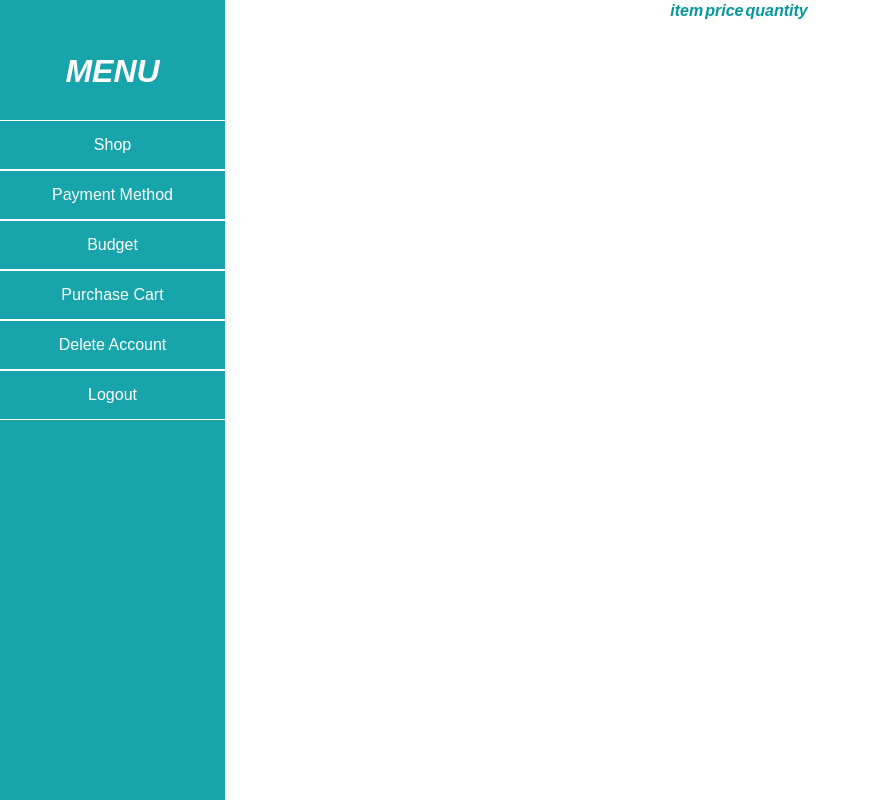
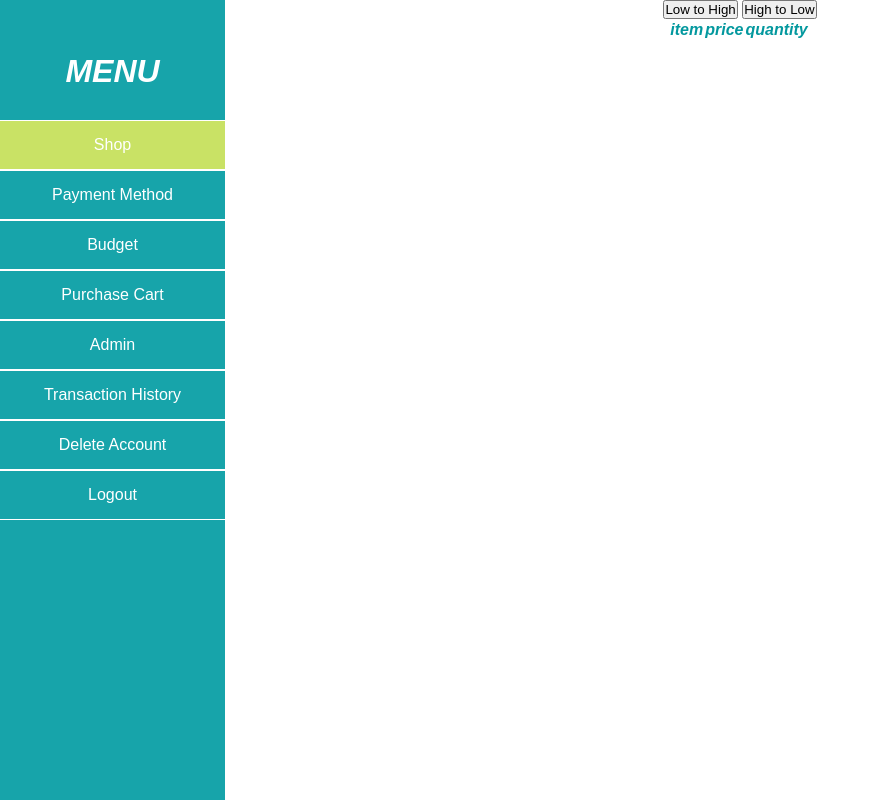
Before and after one commit to allygilbert/cs348-savemywallet, a Flask app: page /shop in a window 1280 px wide. Shown: the whole page, without its empty margins (0-880 px from the left). Run offline with Flask 2, Linux system fonts and the light colour scheme; data that the repository does not hold is empty.

Commit message:
Tried adding add message for cart but failed

```diff
--- a/src/app.py
+++ b/src/app.py
@@ -154,11 +154,14 @@ def purchase():
                                     <div class="sidebar">
                                         <h1>Menu</h1>
                                         <ul>
-                                            <li><a href="{{url_for('shop')}}">Shop</a></li>
-                                            <li><a href="{{url_for('paymentmethod')}}">Payment Method</a></li>
-                                            <li class="active"><a href="{{url_for('purchase')}}">Purchase Cart</a></li>
-                                            <li><a href="{{url_for('delete')}}">Delete Account</a></li>
-                                            <li><a href="{{url_for('logout')}}">Logout</a></li>
+                                             <li><a href="{{url_for('shop')}}">Shop</a></li>
+                <li><a href="{{url_for('paymentmethod')}}">Payment Method</a></li>
+                <li><a href="{{url_for('budget')}}">Budget</a></li>
+                <li class="active"><a href="{{url_for('purchase')}}">Purchase Cart</a></li>
+                <li><a href="{{url_for('admin')}}">Admin</a></li>
+                <li><a href="{{url_for('transaction_history')}}">Transaction History</a></li>
+                <li><a href="{{url_for('delete')}}">Delete Account</a></li>
+                <li><a href="{{url_for('logout')}}">Logout</a></li>
                                         </ul>
                                     </div>
                                     <div class="content" align="center">
@@ -329,10 +332,12 @@ def showCart():
                                     <div class="sidebar">
                                         <h1>Menu</h1>
                                        <ul>
-                    <li><a href="{{url_for('shop')}}">Shop</a></li>
+             <li><a href="{{url_for('shop')}}">Shop</a></li>
                 <li><a href="{{url_for('paymentmethod')}}">Payment Method</a></li>
                 <li><a href="{{url_for('budget')}}">Budget</a></li>
-                <li><a href="{{url_for('purchase')}}">Purchase Cart</a></li>
+                <li class="active"><a href="{{url_for('purchase')}}">Purchase Cart</a></li>
+                <li><a href="{{url_for('admin')}}">Admin</a></li>
+                <li><a href="{{url_for('transaction_history')}}">Transaction History</a></li>
                 <li><a href="{{url_for('delete')}}">Delete Account</a></li>
                 <li><a href="{{url_for('logout')}}">Logout</a></li>
                 </ul>
@@ -468,6 +473,91 @@ def transferCart(transactionID):
 
     cursor.close()
 
+def showShop(isHighToLow, msg):
+    print("msg")
+    print(msg)
+    cursor = cnx.cursor(buffered=True)
+    getItems = ""
+    if(isHighToLow):
+        getItems = "SELECT item_id, name, price FROM item ORDER BY price DESC"
+    else:
+        getItems = "SELECT item_id, name, price FROM item ORDER BY price ASC"
+
+    htmlprologue = '''<html lang="en">
+    <head>
+        <title> payment </title>
+        <link rel="stylesheet" href="../static/style.css">
+    </head>
+    <body>
+        <div class="one">
+            <div class="sidebar">
+                <h1>Menu</h1>
+                <ul>
+               <li class="active"><a href="{{url_for('shop')}}">Shop</a></li>
+                <li><a href="{{url_for('paymentmethod')}}">Payment Method</a></li>
+                <li><a href="{{url_for('budget')}}">Budget</a></li>
+                <li><a href="{{url_for('purchase')}}">Purchase Cart</a></li>
+                <li><a href="{{url_for('admin')}}">Admin</a></li>
+                <li><a href="{{url_for('transaction_history')}}">Transaction History</a></li>
+                <li><a href="{{url_for('delete')}}">Delete Account</a></li>
+                <li><a href="{{url_for('logout')}}">Logout</a></li>
+                </ul>
+            </div>
+            <div class="content" align="center">
+            <h1>{{msg}}</h1>
+            <form action="{{ url_for('shop')}}" method="post" autocomplete="off">
+            <input type="submit" class "btn" value="Low to High" name="Low to High">
+                <input type="submit" class "btn" value="High to Low" name="High to Low">
+                </form>
+    '''
+    cursor.execute(getItems)
+    carttable = "<table><tr class='worddark'><td>item</td><td>price</td><td>quantity<td></tr>"
+    for (item_id, name, price) in cursor:
+        print(item_id)
+        print(name)
+        print(price)
+
+
+        carttable += '''<tr> <form action="{{ url_for('shop')}}" method="post" autocomplete="off"><td>%s</td>''' % name
+        carttable += "<td>%s</td>" % price
+
+        #carttable += '''<td><label for="%s">%s</p> '''
+        carttable += '''          <input type="hidden" name="item_name" value="%s"></td>''' % name
+        carttable += '''
+                    <td>
+                        <select name="quantity">
+                        <option value="1">1</option>
+                        <option value="2">2</option>
+                        <option value="3">3</option>
+                        <option value="4">4</option>
+                        <option value="5">5</option>
+                        <option value="6">6</option>
+                        <option value="7">7</option>
+                        <option value="8">8</option>
+                        <option value="9">9</option>
+                        <option value="10">10</option>
+                        </select>
+
+                        <input type="submit" class="btn" value="Add">
+                        </td></tr></form>
+
+                '''
+
+    cursor.close()
+    carttable += "</table></br>"
+
+    htmlepilogue = '''</div>
+
+    </div>
+</body>
+</html>'''
+    f = open("templates/shop.html", "w")
+    f.write(htmlprologue)
+    f.write(carttable)
+    f.write(htmlepilogue)
+    f.close()
+
+
 # registers a new user and inserts data into database
 @app.route('/register', methods=['GET', 'POST'])
 def register():
@@ -499,181 +589,83 @@ def register():
 
 @app.route('/shop', methods=['GET', 'POST'])
 def shop():
+    msg = ''
     print("in shop")
     if request.method == 'GET':
-        cursor = cnx.cursor(buffered=True)
+       showShop(0, msg)
+       print(request.form)
+    if request.method == 'POST':
+        print("POST")
+        if "High to Low" in request.form:
+            #high to low
+            print("HIGH")
+            showShop(1, msg)
+        if "Low to High" in request.form:
+            print("LOW")
 
-        getItems = "SELECT item_id, name, price FROM item"
+            showShop(0, msg)
+        if "Add" in request.form:
+            print("post:")
+            cursor = cnx.cursor(buffered=True)
+            print("after cursor")
+            username = session['username']
+            print("after requesting username")
 
-        htmlprologue = '''<html lang="en">
-        <head>
-            <title> payment </title>
-            <link rel="stylesheet" href="../static/style.css">
-        </head>
-        <body>
-            <div class="one">
-                <div class="sidebar">
-                    <h1>Menu</h1>
-                    <ul>
-                        <li><a href="{{url_for('shop')}}">Shop</a></li>
-                        <li><a href="{{url_for('paymentmethod')}}">Payment Method</a></li>
-                        <li><a href="{{url_for('budget')}}">Budget</a></li>
-                        <li><a href="{{url_for('purchase')}}">Purchase Cart</a></li>
-                        <li><a href="{{url_for('delete')}}">Delete Account</a></li>
-                        <li><a href="{{url_for('logout')}}">Logout</a></li>
-                    </ul>
-                </div>
-                <div class="content" align="center">
-        '''
-        cursor.execute(getItems)
-        carttable = "<table><tr class='worddark'><td>item</td><td>price</td><td>quantity<td></tr>"
-        for (item_id, name, price) in cursor:
-            print(item_id)
+            name = request.form['item_name']
+            print("after requesting item_name")
+
+            quantity = request.form['quantity']
+            print("after requesting quantity")
+
+            print("after requesting form elements")
+            findPrice = "SELECT price FROM item WHERE name = %s"
+            cursor.execute(findPrice, (name,))
+            print("after first query execution")
+
+            price = cursor.fetchone()
+            print("name:")
             print(name)
-            print(price)
+            print(quantity)
+            print(findPrice)
+            print("Adding item to cart")
+            findItemId = "SELECT item_id FROM item WHERE item.name = %s"
+            cursor.execute(findItemId, (name,))
+            item_id = cursor.fetchone()
+            print("item_id:")
+            print(item_id[0])
+        # print(username)
+            findItem = "SELECT item_id FROM shopping_cart where username= %s AND item_id = %s"
+            cursor.execute(findItem, (username, item_id[0]))
+            it = cursor.fetchone()
+            print("it: ")
+            print(it)
+            msg = 'Added item'
+            if(it is None):
+                print("item isnt in shopping cart")
+                addToShoppingCart = "INSERT INTO shopping_cart VALUES(%s,%s,%s)"
+                cursor.execute(addToShoppingCart,
+                            (item_id[0], username, quantity,))
 
+            else:
+                print("item is in shopping cart")
 
-            carttable += '''<tr> <form action="{{ url_for('shop')}}" method="post" autocomplete="off"><td>%s</td>''' % name
-            carttable += "<td>%s</td>" % price
+                item = cursor.fetchone()
+                getQuantity = "SELECT quantity FROM shopping_cart WHERE item_id = %s AND username = %s"
+                cursor.execute(getQuantity, (item_id[0], username,))
+                quantity = cursor.fetchone()
+                print(quantity[0])
+                updateQuantity = "UPDATE shopping_cart SET quantity=%s WHERE item_id = %s AND username = %s"
+                cursor.execute(
+                    updateQuantity, (quantity[0]+1, item_id[0], username, ))
+            print("msg")
 
-            #carttable += '''<td><label for="%s">%s</p> '''
-            carttable += '''          <input type="hidden" name="item_name" value="%s"></td>''' % name
-            carttable += '''
-                        <td>
-                            <select name="quantity">
-                            <option value="1">1</option>
-                            <option value="2">2</option>
-                            <option value="3">3</option>
-                            <option value="4">4</option>
-                            <option value="5">5</option>
-                            <option value="6">6</option>
-                            <option value="7">7</option>
-                            <option value="8">8</option>
-                            <option value="9">9</option>
-                            <option value="10">10</option>
-                            </select>
-
-                            <input type="submit" class="btn" value="Add">
-                         </td></tr></form>
-
-                    '''
-
-        cursor.close()
-        carttable += "</table></br>"
-
-        htmlepilogue = '''</div>
-
-        </div>
-    </body>
-</html>'''
-        f = open("templates/shop.html", "w")
-        f.write(htmlprologue)
-        f.write(carttable)
-        f.write(htmlepilogue)
-        f.close()
-
-    if request.method == 'POST':
-        print("post:")
-        cursor = cnx.cursor(buffered=True)
-        print("after cursor")
-        username = session['username']
-        print("after requesting username")
-
-        name = request.form['item_name']
-        print("after requesting item_name")
-
-        quantity = request.form['quantity']
-        print("after requesting quantity")
-
-        print("after requesting form elements")
-        findPrice = "SELECT price FROM item WHERE name = %s"
-        cursor.execute(findPrice, (name,))
-        print("after first query execution")
-
-        price = cursor.fetchone()
-        print("name:")
-        print(name)
-        print(quantity)
-        print(findPrice)
-        print("Adding item to cart")
-        findItemId = "SELECT item_id FROM item WHERE item.name = %s"
-        cursor.execute(findItemId, (name,))
-        item_id = cursor.fetchone()
-        print("item_id:")
-        print(item_id[0])
-       # print(username)
-        findItem = "SELECT item_id FROM shopping_cart where username= %s AND item_id = %s"
-        cursor.execute(findItem, (username, item_id[0]))
-        it = cursor.fetchone()
-        print("it: ")
-        print(it)
-
-        if(it is None):
-            print("item isnt in shopping cart")
-            addToShoppingCart = "INSERT INTO shopping_cart VALUES(%s,%s,%s)"
-            cursor.execute(addToShoppingCart,
-                           (item_id[0], username, quantity,))
-        else:
-            print("item is in shopping cart")
-
-            item = cursor.fetchone()
-            getQuantity = "SELECT quantity FROM shopping_cart WHERE item_id = %s AND username = %s"
-            cursor.execute(getQuantity, (item_id[0], username,))
-            quantity = cursor.fetchone()
-            print(quantity[0])
-            updateQuantity = "UPDATE shopping_cart SET quantity=%s WHERE item_id = %s AND username = %s"
-            cursor.execute(
-                updateQuantity, (quantity[0]+1, item_id[0], username, ))
-        cnx.commit()
-        cursor.close()
+            print(msg)
+            cnx.commit()
+            cursor.close()
        # addToShoppingCart = "INSERT INTO shopping_cart VALUES(%s,%s,%s)"
         #cursor.execute(addToShoppingCart, (item_id[0], username, quantity,))
         #cursor = cnx.cursor(buffered = True)
-    return render_template('shop.html')
-
-
-@app.route('/shopping_cart', methods=['GET', 'POST'])
-def shopping_cart():
-    print("IN SHOPPING CART WOHOO")
-    hello = "<h1> WHASSUPPPPPP </h1>"
-    f = open("shopping_cart.html", "w")
-    f.write(hello)
-
-    username = session['username']
-    if request.method == 'POST':
-        cursor = cnx.cursor(buffered=True)
-        findItemId = "SELECT item_id FROM item WHERE item.name = %s"
-        cursor.execute(findItemId, (name,))
-        item_id = cursor.fetchone()
-        # print(request.form.get("Remove"))
-        if 'Remove' in request.form:
-            print("REMOVE")
-            print("after username")
-            print(request.form)
-            name = request.form['item_name']
-            print("item_id:")
-            print(item_id[0])
-
-          #  deleteItem = 'DELETE FROM shopping_cart WHERE item_id = %s AND username=%s'
-           # cursor.execute(deleteItem, (item_id[0], username,))
-        elif 'Change Quantity' in request.form:
-            print("CHANGE QUANTITY")
-            getQuantity = "SELECT quantity FROM shopping_cart WHERE item_id = %s AND username = %s"
-            cursor.execute(getQuantity, (item_id[0], username,))
-            quantity = cursor.fetchone()
-            print(quantity[0])
-            updateQuantity = "UPDATE shopping_cart SET quantity=%s WHERE item_id = %s AND username = %s"
-            cursor.execute(
-                updateQuantity, (quantity[0]+1, item_id[0], username, ))
-
-        cursor = cnx.cursor(buffered=True)
-        findBudget = "SELECT monthly_budget FROM user WHERE username= %s"
-        cursor.execute(findBudget, (username,))
-        budget = cursor.fetchone()
-        print(budget[0])
-        findItemsIds = "SELECT item_id FROM shopping_cart WHERE username= %s"
-        itemsIds = cursor.fetchall()
-    return render_template('shopping_cart.html')
+    return render_template('shop.html', msg=msg)
 
 
 def cart_total():
@@ -754,11 +746,14 @@ def transaction_history():
                                     <div class="sidebar">
                                         <h1>Menu</h1>
                                         <ul>
-                                            <li><a href="{{url_for('shop')}}">Shop</a></li>
-                                            <li><a href="{{url_for('paymentmethod')}}">Payment Method</a></li>
-                                            <li class="active"><a href="{{url_for('purchase')}}">Purchase Cart</a></li>
-                                            <li><a href="{{url_for('delete')}}">Delete Account</a></li>
-                                            <li><a href="{{url_for('logout')}}">Logout</a></li>
+                                           <li><a href="{{url_for('shop')}}">Shop</a></li>
+                <li><a href="{{url_for('paymentmethod')}}">Payment Method</a></li>
+                <li><a href="{{url_for('budget')}}">Budget</a></li>
+                <li><a href="{{url_for('purchase')}}">Purchase Cart</a></li>
+                <li><a href="{{url_for('admin')}}">Admin</a></li>
+                <li class="active"><a href="{{url_for('transaction_history')}}">Transaction History</a></li>
+                <li><a href="{{url_for('delete')}}">Delete Account</a></li>
+                <li><a href="{{url_for('logout')}}">Logout</a></li>
                                         </ul>
                                     </div>
                                     <div class="content" align="center">
@@ -804,13 +799,15 @@ def admin():
                                     <div class="one">
                                         <div class="sidebar">
                                             <h1>Menu</h1>
-                                        <ul>
-                        <li><a href="{{url_for('shop')}}">Shop</a></li>
-                    <li><a href="{{url_for('paymentmethod')}}">Payment Method</a></li>
-                    <li><a href="{{url_for('budget')}}">Budget</a></li>
-                    <li><a href="{{url_for('purchase')}}">Purchase Cart</a></li>
-                    <li><a href="{{url_for('delete')}}">Delete Account</a></li>
-                    <li><a href="{{url_for('logout')}}">Logout</a></li>
+                    <ul>
+                     <li><a href="{{url_for('shop')}}">Shop</a></li>
+                <li><a href="{{url_for('paymentmethod')}}">Payment Method</a></li>
+                <li><a href="{{url_for('budget')}}">Budget</a></li>
+                <li><a href="{{url_for('purchase')}}">Purchase Cart</a></li>
+                <li class="active"><a href="{{url_for('admin')}}">Admin</a></li>
+                <li><a href="{{url_for('transaction_history')}}">Transaction History</a></li>
+                <li><a href="{{url_for('delete')}}">Delete Account</a></li>
+                <li><a href="{{url_for('logout')}}">Logout</a></li>
                     </ul>
                                         </div>
                                         <div class="content" align="center">
@@ -882,10 +879,12 @@ def showAdmin():
                                     <div class="sidebar">
                                         <h1>Menu</h1>
                                     <ul>
-                    <li><a href="{{url_for('shop')}}">Shop</a></li>
+                  <li><a href="{{url_for('shop')}}">Shop</a></li>
                 <li><a href="{{url_for('paymentmethod')}}">Payment Method</a></li>
                 <li><a href="{{url_for('budget')}}">Budget</a></li>
                 <li><a href="{{url_for('purchase')}}">Purchase Cart</a></li>
+                <li class="active"><a href="{{url_for('admin')}}">Admin</a></li>
+                <li><a href="{{url_for('transaction_history')}}">Transaction History</a></li>
                 <li><a href="{{url_for('delete')}}">Delete Account</a></li>
                 <li><a href="{{url_for('logout')}}">Logout</a></li>
                 </ul>
--- a/src/templates/admin.html
+++ b/src/templates/admin.html
@@ -12,6 +12,8 @@
                 <li><a href="{{url_for('paymentmethod')}}">Payment Method</a></li>
                 <li><a href="{{url_for('budget')}}">Budget</a></li>
                 <li><a href="{{url_for('purchase')}}">Purchase Cart</a></li>
+                <li class="active"><a href="{{url_for('admin')}}">Admin</a></li>
+                <li><a href="{{url_for('transaction_history')}}">Transaction History</a></li>
                 <li><a href="{{url_for('delete')}}">Delete Account</a></li>
                 <li><a href="{{url_for('logout')}}">Logout</a></li>
                     </ul>
--- a/src/templates/budget.html
+++ b/src/templates/budget.html
@@ -12,7 +12,7 @@
             <ul>
                 <li><a href="{{url_for('shop')}}">Shop</a></li>
                 <li><a href="{{url_for('paymentmethod')}}">Payment Method</a></li>
-                <li><a href="{{url_for('budget')}}">Budget</a></li>
+                <li class="active"><a href="{{url_for('budget')}}">Budget</a></li>
                 <li><a href="{{url_for('purchase')}}">Purchase Cart</a></li>
                 <li><a href="{{url_for('delete')}}">Delete Account</a></li>
                 <li><a href="{{url_for('logout')}}">Logout</a></li>
--- a/src/templates/payment.html
+++ b/src/templates/payment.html
@@ -9,7 +9,7 @@
                 <h1>Menu</h1>
                 <ul>
                     <li><a href="{{url_for('shop')}}">Shop</a></li>
-                <li><a href="{{url_for('paymentmethod')}}">Payment Method</a></li>
+                <li class="active"><a href="{{url_for('paymentmethod')}}">Payment Method</a></li>
                 <li><a href="{{url_for('budget')}}">Budget</a></li>
                 <li><a href="{{url_for('purchase')}}">Purchase Cart</a></li>
                 <li><a href="{{url_for('delete')}}">Delete Account</a></li>
--- a/src/templates/purchase.html
+++ b/src/templates/purchase.html
@@ -11,7 +11,9 @@
                                              <li><a href="{{url_for('shop')}}">Shop</a></li>
                 <li><a href="{{url_for('paymentmethod')}}">Payment Method</a></li>
                 <li><a href="{{url_for('budget')}}">Budget</a></li>
-                <li><a href="{{url_for('purchase')}}">Purchase Cart</a></li>
+                <li class="active"><a href="{{url_for('purchase')}}">Purchase Cart</a></li>
+                <li><a href="{{url_for('admin')}}">Admin</a></li>
+                <li><a href="{{url_for('transaction_history')}}">Transaction History</a></li>
                 <li><a href="{{url_for('delete')}}">Delete Account</a></li>
                 <li><a href="{{url_for('logout')}}">Logout</a></li>
                                         </ul>
--- a/src/templates/shop.html
+++ b/src/templates/shop.html
@@ -8,16 +8,23 @@
             <div class="sidebar">
                 <h1>Menu</h1>
                 <ul>
-                        <li><a href="{{url_for('shop')}}">Shop</a></li>
+               <li class="active"><a href="{{url_for('shop')}}">Shop</a></li>
                 <li><a href="{{url_for('paymentmethod')}}">Payment Method</a></li>
                 <li><a href="{{url_for('budget')}}">Budget</a></li>
                 <li><a href="{{url_for('purchase')}}">Purchase Cart</a></li>
+                <li><a href="{{url_for('admin')}}">Admin</a></li>
+                <li><a href="{{url_for('transaction_history')}}">Transaction History</a></li>
                 <li><a href="{{url_for('delete')}}">Delete Account</a></li>
                 <li><a href="{{url_for('logout')}}">Logout</a></li>
                 </ul>
             </div>
             <div class="content" align="center">
-        <table><tr class='worddark'><td>item</td><td>price</td><td>quantity<td></tr><tr> <form action="{{ url_for('shop')}}" method="post" autocomplete="off"><td>banana</td><td>1.00</td>          <input type="hidden" name="item_name" value="banana"></td>
+            <h1>{{msg}}</h1>
+            <form action="{{ url_for('shop')}}" method="post" autocomplete="off">
+            <input type="submit" class "btn" value="Low to High" name="Low to High">
+                <input type="submit" class "btn" value="High to Low" name="High to Low">
+                </form>
+    <table><tr class='worddark'><td>item</td><td>price</td><td>quantity<td></tr><tr> <form action="{{ url_for('shop')}}" method="post" autocomplete="off"><td>Tomato</td><td>0.30</td>          <input type="hidden" name="item_name" value="Tomato"></td>
                     <td>
                         <select name="quantity">
                         <option value="1">1</option>
@@ -53,7 +60,7 @@
                         <input type="submit" class="btn" value="Add">
                         </td></tr></form>
 
-                    <tr> <form action="{{ url_for('shop')}}" method="post" autocomplete="off"><td>Tomato</td><td>0.30</td>          <input type="hidden" name="item_name" value="Tomato"></td>
+                <tr> <form action="{{ url_for('shop')}}" method="post" autocomplete="off"><td>banana</td><td>1.00</td>          <input type="hidden" name="item_name" value="banana"></td>
                     <td>
                         <select name="quantity">
                         <option value="1">1</option>
```
Also changed, not shown: src/templates/transaction_history.html (+9 -6 lines). Lines whose indentation alone changed are shown as unchanged.
